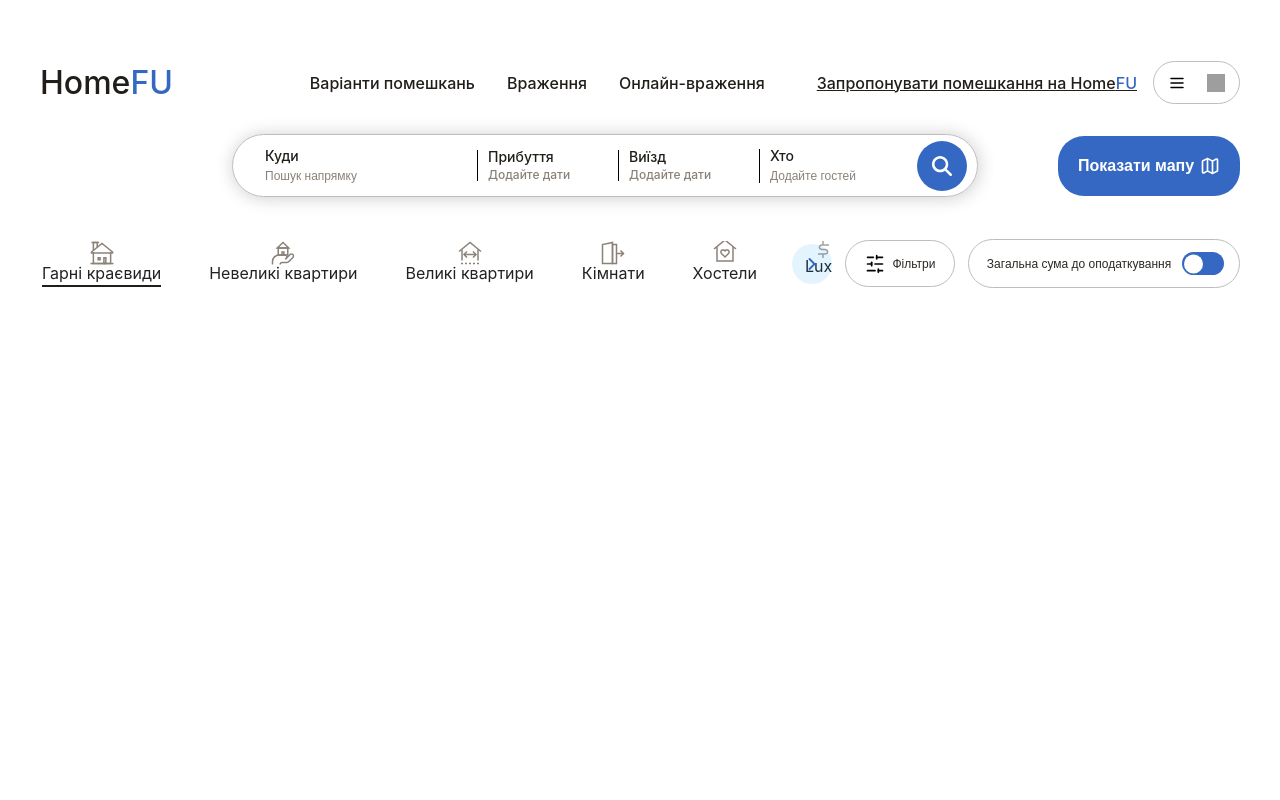
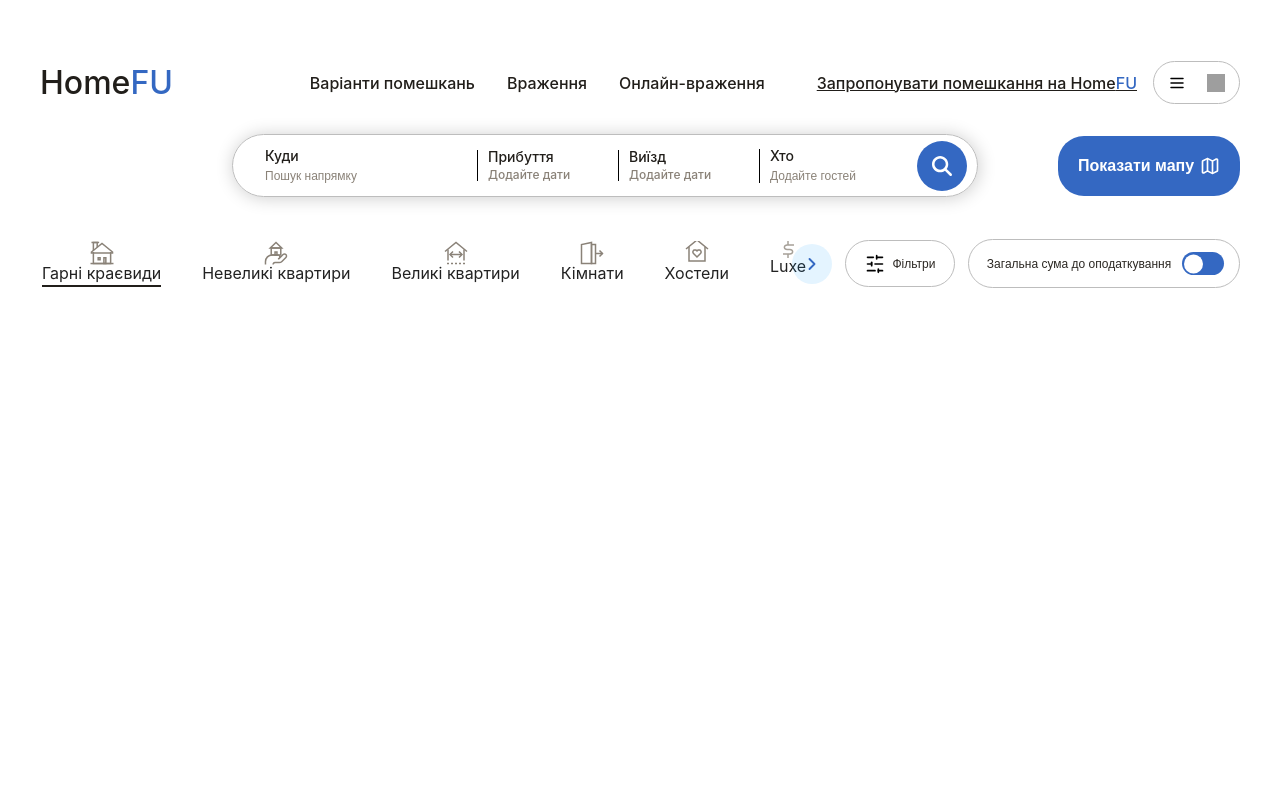
Before and after one commit to HomeFU/home-fu-frontend-public, a React (Vite) app in the folder home-fu/: page / in a window 1280 px wide. Shown: the top 800 px of the page. Built offline with nearby package versions, Linux system fonts and the light colour scheme; grey boxes are pictures that could not be loaded; a web font is replaced by a local one.

Commit message:
updated values

```diff
--- a/home-fu/src/pages/CategoryBar/FilterBar/filterbar.module.scss
+++ b/home-fu/src/pages/CategoryBar/FilterBar/filterbar.module.scss
@@ -11,8 +11,8 @@
     overflow-x: auto;
     scroll-behavior: smooth;
     white-space: nowrap;
-    width: 100%;
-    gap: 48px;
+    width: 99%;
+    gap: 41px;
     overflow-y: hidden;
 }
 
```
